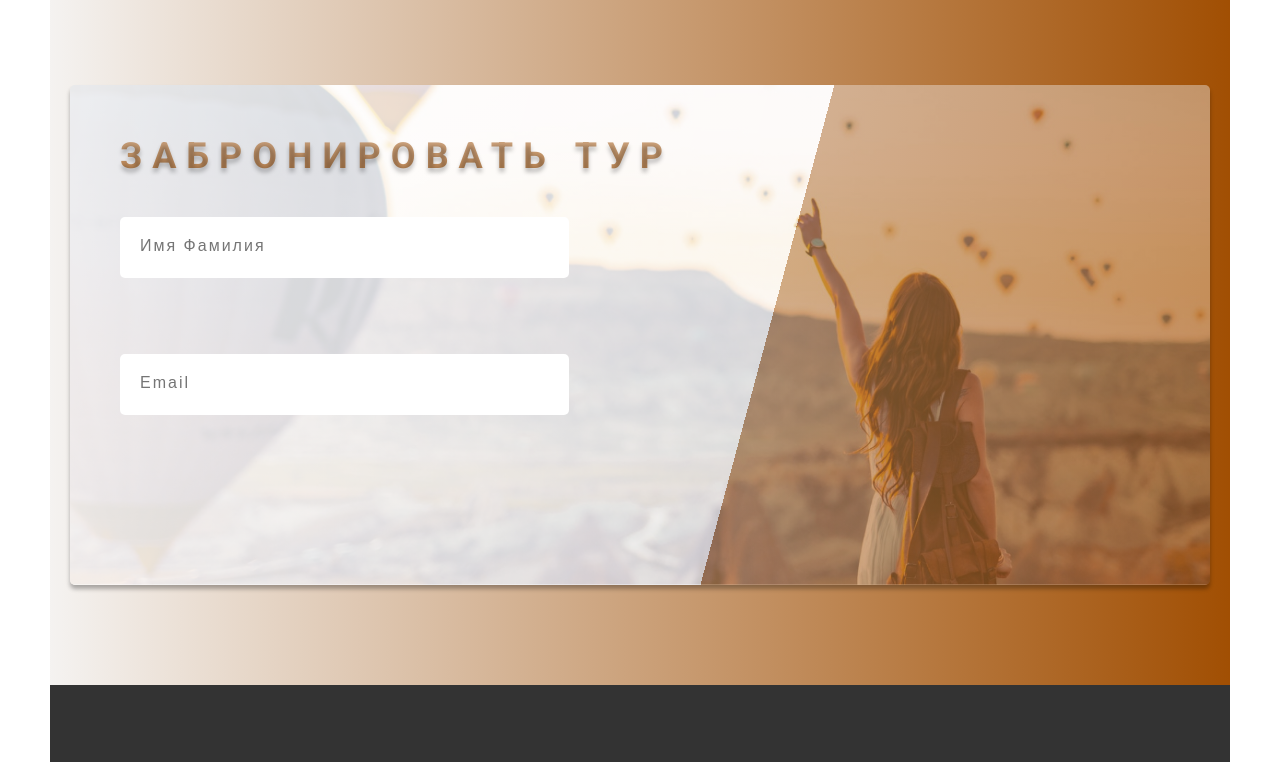
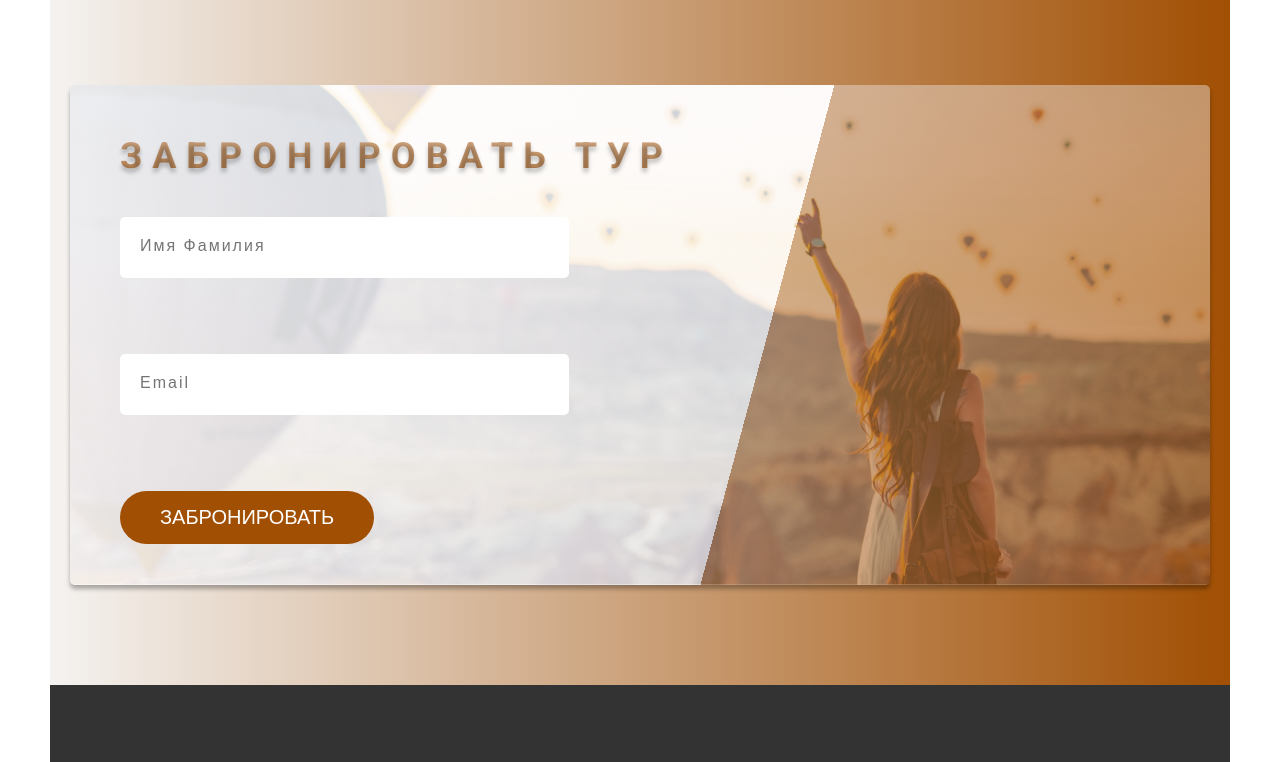
Before and after one commit to tecna-developer/ballons, a plain HTML site: page index.html in a window 1280 px wide. Shown: the part 4481-5243 px from the top of the page. Drawn offline with Linux system fonts and the light colour scheme; files whose address does not match are found by name.

Commit message:
add button in form section

```diff
--- a/index.html
+++ b/index.html
@@ -235,7 +235,7 @@
                 <div class="row">
                     <div class="book">
                         <div class="book__form">
-                            <form action="" class="form">
+                            <form action="" class="form" method="get">
                                 <h2 class="title-second margin-vertical-big">ЗАБРОНИРОВАТЬ ТУР</h2>
                                 <div class="form__block">
                                     <input type="text" class="form__input" placeholder="Имя Фамилия" id="name">
@@ -244,6 +244,9 @@
                                 <div class="form__block">
                                     <input type="email" class="form__input" placeholder="Email" id="email">
                                     <label for="email" class="form__label">Ваш электронный адрес</label>
+                                </div>
+                                <div class="form__block">
+                                    <button type="submit" class="btn btn_brown">ЗАБРОНИРОВАТЬ</button>
                                 </div>
                             </form>
                         </div>
--- a/scss/components/_button.scss
+++ b/scss/components/_button.scss
@@ -1,5 +1,5 @@
 .btn {
-    &:link,
+    &, &:link,
     &:visited {
         position: relative;
         display: inline-block;
@@ -11,6 +11,7 @@
         border-radius: 5rem;
         transition: all .3s;
         font-size: 2rem;
+        border: none;
     }
     &:hover {
         transform: translateY(-.4rem);
@@ -46,4 +47,13 @@
         animation-fill-mode: backwards;
 
     }
+    &_brown {
+       &, &:link,
+        &:visited {
+            background-color: $color-brown-dark;
+            color:$color-white;
+        }
+
+
+    }
 }
```
Also changed, not shown: css/style.css.
